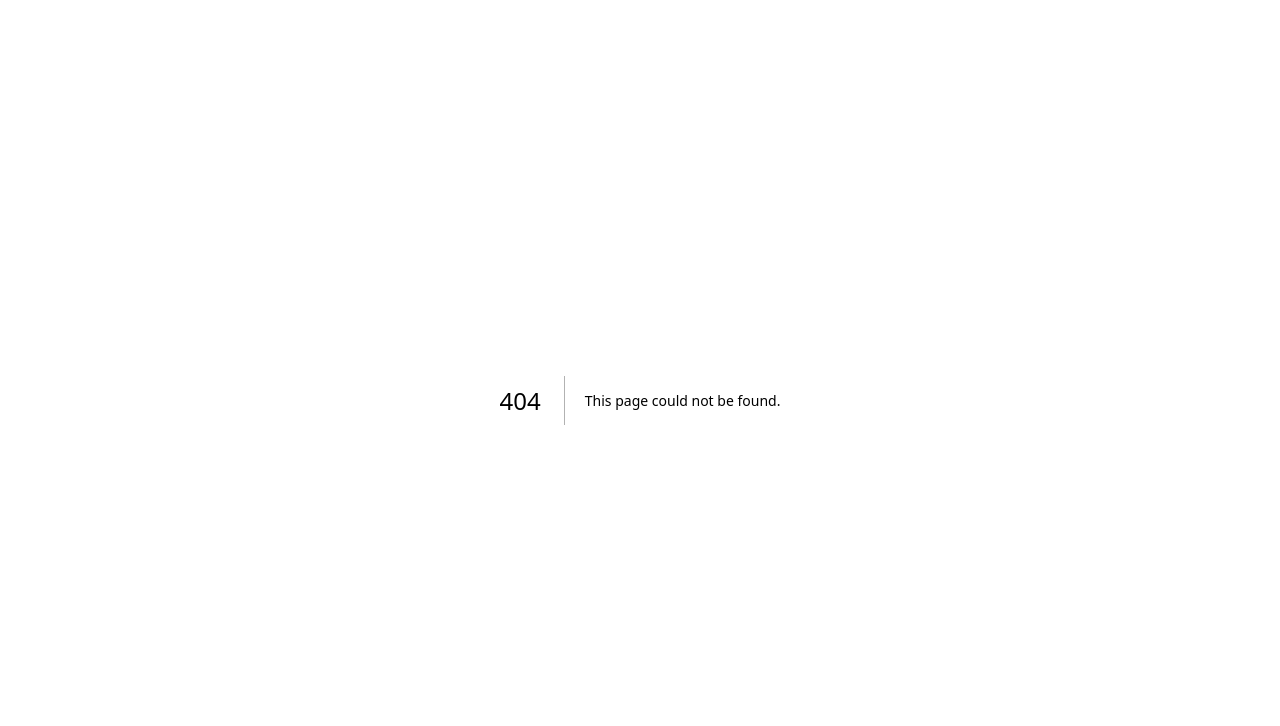
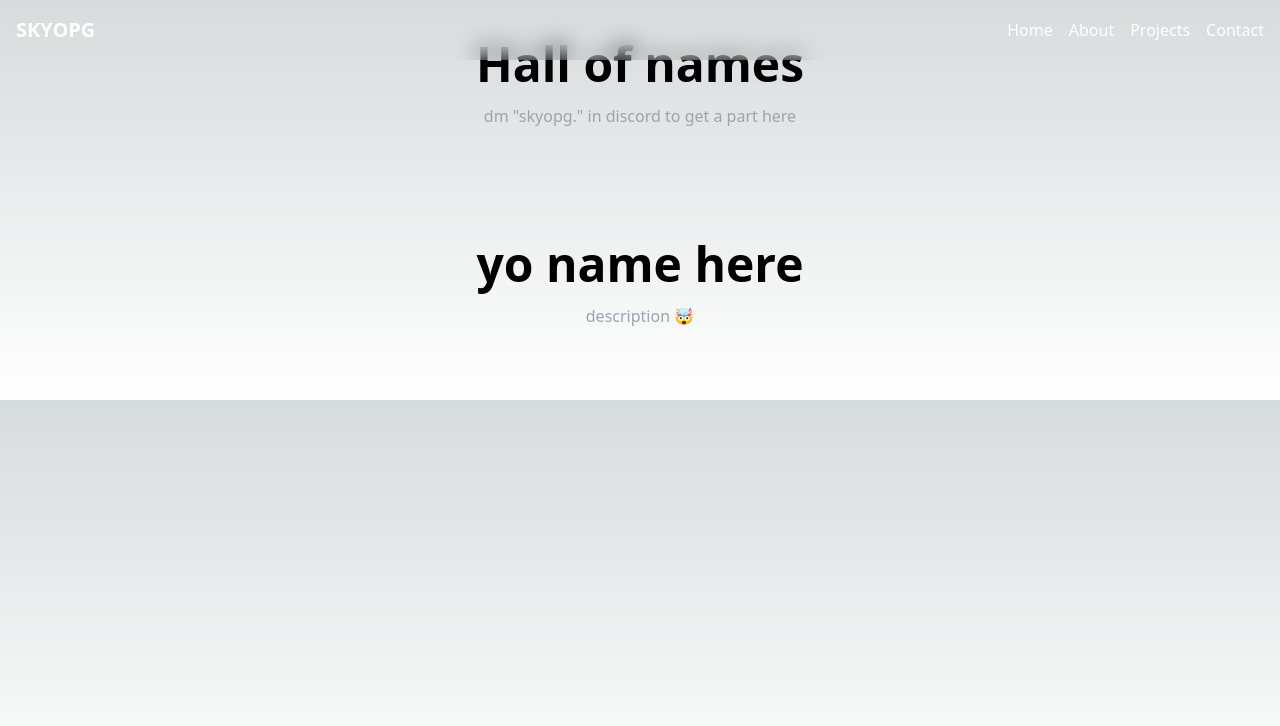
Before and after one commit to puffythedev/portfolio, a Next.js app: page /names in a window 1280 px wide. Before the commit this address had no page. Shown: the top 726 px of the page. Built offline with nearby package versions, Linux system fonts and the light colour scheme.

Commit message:
Create names.jsx

```diff
--- /dev/null
+++ b/pages/names.jsx
@@ -0,0 +1,15 @@
+import Navbar from '@/components/Navbar';
+import Title from '@/components/Title';
+import React from 'react';
+import Head from 'next/head';
+
+export default function SkyScript(){
+    return (
+        <><Head>
+        <meta name='title' content='SkyOPG.pro - Hall of names' />
+        <meta name='description' content="just a cool idea idk" />
+      </Head> <Navbar /> <Title title='Hall of names' desc='dm "skyopg." in discord to get a part here' />
+            <Title title='yo name here' desc={'description 🤯'} />
+        </>
+    )
+}
```
